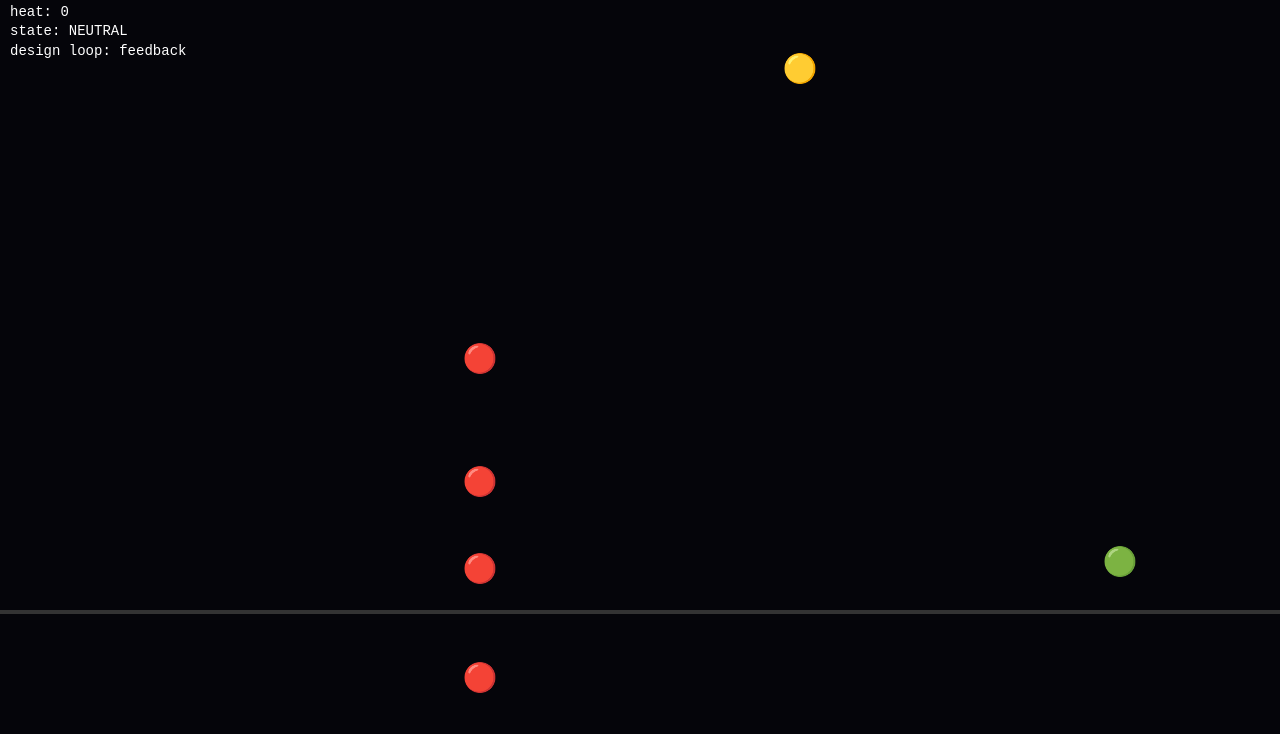
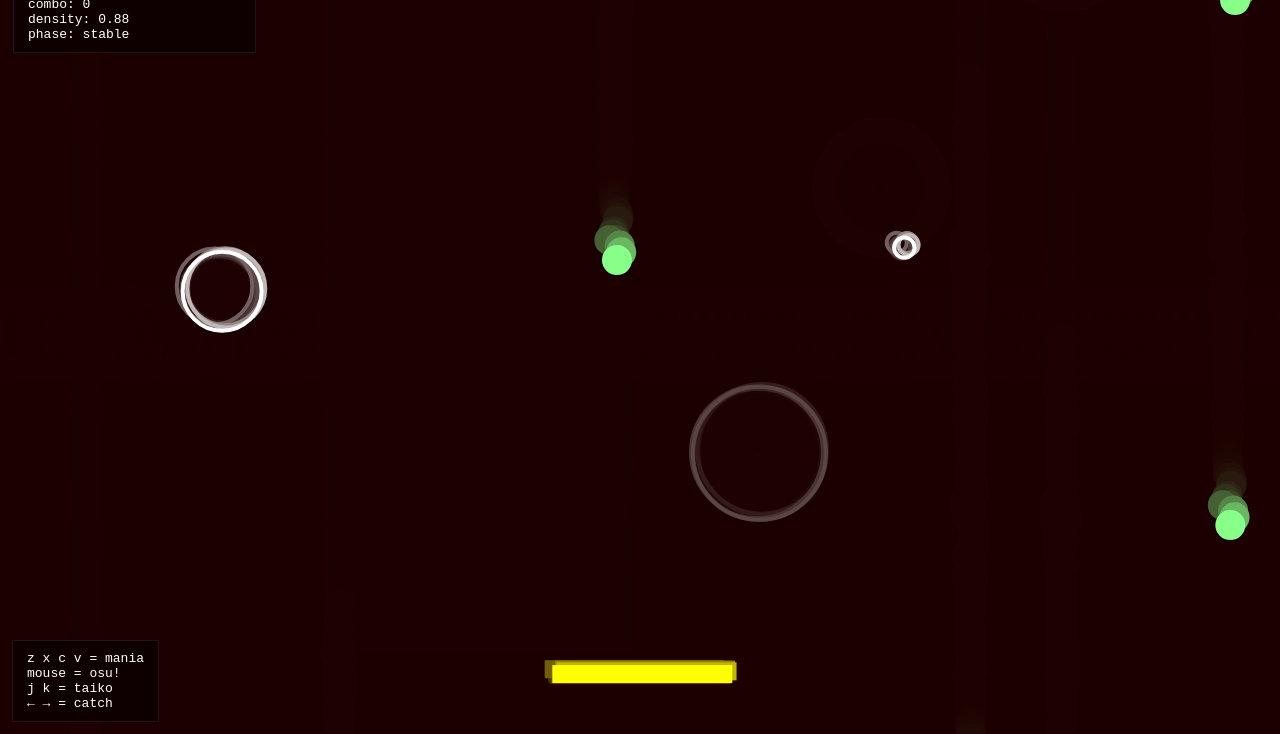
Before and after one commit to zonagreentea/osu_megamix, a plain HTML site: page index.html in a window 1280 px wide. Shown: the part 66-800 px from the top of the page. Drawn offline with Linux system fonts and the light colour scheme.

Commit message:
1f engine upgrades: deterministic timeline, scheduler, director, pooling, bust-state

```diff
--- a/index.html
+++ b/index.html
@@ -1,230 +1,514 @@
-<!doctype html>
-<html>
+<!DOCTYPE html>
+<html lang="en">
 <head>
-<meta charset="utf-8"/>
-<title>MEGAMIX CORE // DESIGN ENGINE</title>
+<meta charset="UTF-8">
+<meta name="viewport" content="width=device-width,initial-scale=1.0">
+<title>osu!megamix 1f</title>
+
 <style>
-body{margin:0;background:#05050a;color:#fff;font-family:monospace;overflow:hidden}
+html,body{
+  margin:0;
+  overflow:hidden;
+  background:#000;
+  color:#fff;
+  font-family:monospace;
+}
 
-/* CORE LAYERS */
-.note{position:absolute;font-size:28px;transform:translateX(-50%)}
-#hud{position:fixed;top:10px;left:10px;font-size:14px;line-height:1.4}
-#hitbar{position:fixed;bottom:120px;width:100%;height:4px;background:#333}
+canvas{
+  width:100vw;
+  height:100vh;
+  display:block;
+  background:#000;
+}
 
-/* FEEDBACK SYSTEM */
-.perfect{color:#00ff99}
-.good{color:#ffd400}
-.bad{color:#ff3355}
+#hud{
+  position:fixed;
+  inset:0;
+  pointer-events:none;
+}
 
-/* GAME FEEL STATES */
-.state-neutral{filter:none}
-.state-intense{filter:contrast(1.2) saturate(1.4)}
-.state-broken{filter:grayscale(1) contrast(1.5)}
-.state-flow{filter:brightness(1.2) blur(0.3px)}
+.panel{
+  position:absolute;
+  background:rgba(0,0,0,.45);
+  border:1px solid rgba(255,255,255,.08);
+  padding:10px 14px;
+  backdrop-filter:blur(8px);
+}
+
+#top{top:12px;left:12px;}
+#bottom{bottom:12px;left:12px;}
+#right{top:12px;right:12px;text-align:right;}
+
+.big{
+  font-size:22px;
+  letter-spacing:2px;
+}
+
+.warn{
+  animation:pulse .15s infinite alternate;
+}
+
+@keyframes pulse{
+  from{transform:translateX(-1px);}
+  to{transform:translateX(1px);}
+}
 </style>
 </head>
 <body>
 
+<canvas id="c"></canvas>
+
 <div id="hud">
-score: <span id="score">0</span><br>
-combo: <span id="combo">0</span><br>
-hp: <span id="hp">100</span><br>
-heat: <span id="heat">0</span><br>
-state: <span id="state">FLOW</span><br>
-design loop: <span id="loop">feedback</span>
-<div id="msg"></div>
+  <div class="panel" id="top">
+    <div class="big">osu!megamix 1f</div>
+    <div id="score">score: 0</div>
+    <div id="combo">combo: 0</div>
+    <div id="density">density: 1.00</div>
+    <div id="phase">phase: stable</div>
+  </div>
+
+  <div class="panel" id="bottom">
+    z x c v = mania<br>
+    mouse = osu!<br>
+    j k = taiko<br>
+    ← → = catch
+  </div>
+
+  <div class="panel" id="right">
+    <div id="hp">hp: 100</div>
+    <div id="status">status: alive</div>
+  </div>
 </div>
 
-<div id="hitbar"></div>
+<script>
+const canvas = document.getElementById("c");
+const ctx = canvas.getContext("2d");
 
-<script>
-// ===============================
-// CORE GAME DESIGN PRINCIPLES
-// ===============================
+function resize(){
+  canvas.width = innerWidth;
+  canvas.height = innerHeight;
+}
+addEventListener("resize",resize);
+resize();
 
-// 1. CORE LOOP VARIABLES
-let score=0, combo=0, hp=100, heat=0;
+const audio = new Audio();
+audio.loop = true;
 
-// 2. SYSTEM FEEDBACK LOOP (everything feeds everything)
-function clamp(v,min,max){return Math.max(min,Math.min(max,v));}
+const mix = {
+  start:performance.now(),
+  score:0,
+  combo:0,
+  density:1,
+  hp:100,
+  busted:false,
+  shake:0,
+  chroma:0,
+  notes:[],
+  pool:[]
+};
 
-// 3. PLAYER AGENCY (input affects multiple systems)
-const lanes=4;
-const laneW=window.innerWidth/lanes;
-const hitY=window.innerHeight-120;
+const keys = {};
+const mouse = {x:0,y:0,down:false};
 
-// 4. EMERGENT SYSTEM STATE
-let state="FLOW";
+addEventListener("keydown",e=>{
+  keys[e.key.toLowerCase()] = true;
+});
 
-// 5. ALL ACTIVE ENTITIES
-const notes=[];
+addEventListener("keyup",e=>{
+  keys[e.key.toLowerCase()] = false;
+});
 
-// ===============================
-// DESIGN PRINCIPLE: MULTI-LAYER FEEDBACK
-// ===============================
+addEventListener("mousemove",e=>{
+  mouse.x = e.clientX;
+  mouse.y = e.clientY;
+});
 
-const emojis=["🟣","🔴","🟡","🟢"];
+addEventListener("mousedown",()=>mouse.down=true);
+addEventListener("mouseup",()=>mouse.down=false);
 
-// ===============================
-// PROCEDURAL GENERATION (VARIETY)
-// ===============================
+const catcher = {
+  x:innerWidth/2
+};
 
-function spawn(){
-  const lane=Math.random()*4|0;
-
-  const el=document.createElement("div");
-  el.className="note";
-  el.textContent=emojis[lane];
-
-  el.style.left=(lane*laneW+laneW/2)+"px";
-  el.style.top="-40px";
-
-  document.body.appendChild(el);
-
-  notes.push({
-    el,
-    lane,
-    y:-40,
-    hit:false,
-    t:performance.now()
-  });
+function getTime(){
+  return performance.now() - mix.start;
 }
 
-// ===============================
-// GAME DESIGN SYSTEM: FEEDBACK TYPES
-// ===============================
-
-function judge(d){
-  if(d<10) return "perfect";
-  if(d<25) return "good";
-  return "bad";
+function alloc(){
+  return mix.pool.pop() || {};
 }
 
-function flash(t){
-  const m=document.getElementById("msg");
-  m.className=t;
-  m.textContent=t;
-  setTimeout(()=>m.textContent="",100);
+function free(note){
+  mix.pool.push(note);
 }
 
-// ===============================
-// DESIGN LOOP: STATE EVOLUTION
-// ===============================
+const chart = [];
 
-function updateState(){
-  heat = clamp(heat + combo*0.002 - 0.01, 0, 100);
+function buildChart(){
 
-  if(hp<30) state="BROKEN";
-  else if(heat>70) state="INTENSE";
-  else if(combo>20) state="FLOW";
-  else state="NEUTRAL";
+  let t = 1000;
 
-  document.body.className="state-"+state.toLowerCase();
-  document.getElementById("state").textContent=state;
+  for(let i=0;i<2000;i++){
+
+    const mode = i % 4;
+
+    if(mode===0){
+      chart.push({
+        t,
+        ruleset:"mania",
+        lane:Math.floor(Math.random()*4)
+      });
+    }
+
+    if(mode===1){
+      chart.push({
+        t,
+        ruleset:"osu",
+        x:Math.random(),
+        y:Math.random()
+      });
+    }
+
+    if(mode===2){
+      chart.push({
+        t,
+        ruleset:"taiko",
+        side:Math.random()>.5?"red":"blue"
+      });
+    }
+
+    if(mode===3){
+      chart.push({
+        t,
+        ruleset:"catch",
+        x:Math.random()
+      });
+    }
+
+    t += 220 - Math.min(i*0.02,120);
+  }
 }
 
-// ===============================
-// CORE FEEDBACK LOOP (THE ACTUAL GAME DESIGN)
-// ===============================
+buildChart();
 
-function hit(lane){
-  let best=null,bd=999;
+let chartIndex = 0;
 
-  notes.forEach(n=>{
-    if(n.hit||n.lane!==lane) return;
-    const d=Math.abs(n.y-hitY);
-    if(d<bd){bd=d;best=n;}
+function schedule(){
+
+  const now = getTime();
+  const windowAhead = 2200;
+
+  while(chartIndex < chart.length &&
+        chart[chartIndex].t < now + windowAhead){
+
+    const src = chart[chartIndex++];
+    const n = alloc();
+
+    Object.assign(n,src);
+
+    n.hit = false;
+
+    if(n.ruleset==="osu"){
+      n.px = n.x * canvas.width;
+      n.py = n.y * canvas.height;
+    }
+
+    if(n.ruleset==="catch"){
+      n.px = n.x * canvas.width;
+      n.py = -20;
+      n.vy = 5;
+    }
+
+    mix.notes.push(n);
+  }
+}
+
+function score(v){
+
+  mix.score += v;
+  mix.combo++;
+  mix.hp = Math.min(100,mix.hp+1.5);
+
+  mix.shake += 1;
+
+  if(mix.combo % 50 === 0){
+    mix.shake += 12;
+    mix.chroma = .7;
+  }
+}
+
+function miss(){
+
+  mix.combo = 0;
+  mix.hp -= 10;
+  mix.shake += 8;
+
+  if(mix.hp <= 0){
+    mix.busted = true;
+    mix.hp = 40;
+  }
+}
+
+function director(){
+
+  const t = getTime()/1000;
+
+  mix.density =
+    1 +
+    Math.sin(t*.08)*.5 +
+    Math.sin(t*.31)*.25 +
+    t*.003;
+
+  if(mix.busted){
+    mix.density *= .6;
+  }
+}
+
+function renderOsu(n){
+
+  const dt = n.t - getTime();
+  const r = Math.max(10,60 - dt/30);
+
+  ctx.beginPath();
+  ctx.arc(n.px,n.py,r,0,Math.PI*2);
+  ctx.strokeStyle="#fff";
+  ctx.lineWidth=4;
+  ctx.stroke();
+
+  if(mouse.down &&
+     Math.hypot(mouse.x-n.px,mouse.y-n.py)<60 &&
+     Math.abs(dt)<160){
+
+    n.hit = true;
+    score(300);
+  }
+
+  if(dt < -180 && !n.hit){
+    n.hit = true;
+    miss();
+  }
+}
+
+function renderMania(n){
+
+  const lanes = 4;
+  const laneW = canvas.width/lanes;
+
+  const y =
+    (n.t - getTime())*.7;
+
+  ctx.fillStyle="#fff";
+
+  ctx.fillRect(
+    n.lane*laneW+8,
+    y,
+    laneW-16,
+    20
+  );
+
+  const binds = ["z","x","c","v"];
+
+  if(keys[binds[n.lane]] &&
+     Math.abs(y-(canvas.height-140))<28){
+
+    n.hit = true;
+    score(300);
+  }
+
+  if(y > canvas.height && !n.hit){
+    n.hit = true;
+    miss();
+  }
+}
+
+function renderTaiko(n){
+
+  const x =
+    canvas.width -
+    ((n.t-getTime())*.9);
+
+  const y = canvas.height*.5;
+
+  ctx.beginPath();
+  ctx.arc(x,y,42,0,Math.PI*2);
+
+  ctx.strokeStyle =
+    n.side==="red"
+    ? "#f55"
+    : "#5af";
+
+  ctx.lineWidth=8;
+  ctx.stroke();
+
+  const hit =
+    (n.side==="red" && keys["j"]) ||
+    (n.side==="blue" && keys["k"]);
+
+  if(hit && Math.abs(x-200)<50){
+    n.hit = true;
+    score(300);
+  }
+
+  if(x < -80 && !n.hit){
+    n.hit = true;
+    miss();
+  }
+}
+
+function renderCatch(n){
+
+  n.py += n.vy;
+
+  ctx.beginPath();
+  ctx.arc(n.px,n.py,15,0,Math.PI*2);
+  ctx.fillStyle="#8f8";
+  ctx.fill();
+
+  if(Math.abs(n.px-catcher.x)<90 &&
+     n.py > canvas.height-120){
+
+    n.hit = true;
+    score(300);
+  }
+
+  if(n.py > canvas.height && !n.hit){
+    n.hit = true;
+    miss();
+  }
+}
+
+function phase(){
+
+  if(mix.density < 2) return "stable";
+  if(mix.density < 4) return "doubling";
+  if(mix.density < 7) return "collapse";
+  return "1f overdrive";
+}
+
+function loop(){
+
+  requestAnimationFrame(loop);
+
+  schedule();
+  director();
+
+  mix.shake *= .9;
+  mix.chroma *= .92;
+
+  const sx = (Math.random()-.5)*mix.shake;
+  const sy = (Math.random()-.5)*mix.shake;
+
+  ctx.setTransform(1,0,0,1,sx,sy);
+
+  ctx.fillStyle =
+    mix.busted
+    ? "rgba(30,0,0,.28)"
+    : "rgba(0,0,0,.22)";
+
+  ctx.fillRect(
+    -100,
+    -100,
+    canvas.width+200,
+    canvas.height+200
+  );
+
+  if(keys["arrowleft"]) catcher.x -= 12;
+  if(keys["arrowright"]) catcher.x += 12;
+
+  catcher.x = Math.max(
+    0,
+    Math.min(canvas.width,catcher.x)
+  );
+
+  ctx.fillStyle="#ff0";
+
+  ctx.fillRect(
+    catcher.x-90,
+    canvas.height-70,
+    180,
+    18
+  );
+
+  for(const n of mix.notes){
+
+    if(n.hit) continue;
+
+    switch(n.ruleset){
+
+      case "osu":
+        renderOsu(n);
+        break;
+
+      case "mania":
+        renderMania(n);
+        break;
+
+      case "taiko":
+        renderTaiko(n);
+        break;
+
+      case "catch":
+        renderCatch(n);
+        break;
+    }
+  }
+
+  mix.notes = mix.notes.filter(n=>{
+
+    if(n.hit){
+      free(n);
+      return false;
+    }
+
+    return true;
   });
 
-  // FAILURE IS ALSO DESIGN INPUT
-  if(!best){
-    combo=0;
-    hp-=6;
-    heat+=3;
-    flash("miss");
-  }else{
-    best.hit=true;
-    best.el.remove();
+  if(mix.busted){
 
-    const r=judge(bd);
+    mix.hp += .08;
 
-    if(r==="perfect"){
-      score+=300;
-      combo++;
-      hp=clamp(hp+2,0,100);
-      heat+=1;
-    }else if(r==="good"){
-      score+=120;
-      combo++;
-      hp=clamp(hp+1,0,100);
-      heat+=0.5;
-    }else{
-      combo=0;
-      hp-=4;
-      heat+=2;
+    if(mix.hp > 65){
+      mix.busted = false;
     }
 
-    flash(r);
+  }else{
+
+    mix.hp -= .008 * mix.density;
   }
 
-  updateHUD();
+  document.getElementById("score").textContent =
+    "score: " + mix.score;
+
+  document.getElementById("combo").textContent =
+    "combo: " + mix.combo;
+
+  document.getElementById("density").textContent =
+    "density: " + mix.density.toFixed(2);
+
+  document.getElementById("phase").textContent =
+    "phase: " + phase();
+
+  document.getElementById("hp").textContent =
+    "hp: " + mix.hp.toFixed(0);
+
+  document.getElementById("status").textContent =
+    "status: " +
+    (mix.busted
+      ? "bust-to-mix"
+      : "alive");
+
+  document.body.style.filter =
+    "contrast(" +
+    (1 + mix.chroma*.2) +
+    ")";
+
+  document.getElementById("top").className =
+    mix.busted
+    ? "panel warn"
+    : "panel";
 }
 
-// ===============================
-// UPDATE UI (PLAYER READABILITY)
-// ===============================
-
-function updateHUD(){
-  document.getElementById("score").textContent=score;
-  document.getElementById("combo").textContent=combo;
-  document.getElementById("hp").textContent=hp;
-  document.getElementById("heat").textContent=Math.floor(heat);
-}
-
-// ===============================
-// GAME LOOP (EMERGENCE ENGINE)
-// ===============================
-
-function loop(){
-  if(Math.random()<0.04) spawn();
-
-  notes.forEach(n=>{
-    if(n.hit) return;
-
-    // DIFFICULTY SCALING = SYSTEM RESPONSE
-    const speed = 3.5 + heat*0.02;
-
-    n.y+=speed;
-    n.el.style.top=n.y+"px";
-
-    if(n.y>window.innerHeight+50){
-      n.hit=true;
-      n.el.remove();
-      combo=0;
-      hp-=5;
-    }
-  });
-
-  updateState();
-  updateHUD();
-
-  requestAnimationFrame(loop);
-}
-
-// ===============================
-// INPUT (SIMPLE, EXPRESSIVE)
-// ===============================
-
-window.addEventListener("keydown",e=>{
-  if(e.key==="d") hit(0);
-  if(e.key==="f") hit(1);
-  if(e.key==="j") hit(2);
-  if(e.key==="k") hit(3);
-});
-
-// START
 loop();
 </script>
-
 </body>
 </html>
```
